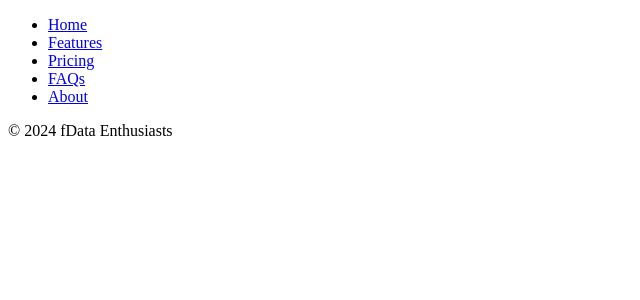
After one commit to dynamicsamic/fdata, a Django app: template fdata/templates/includes/footer.html in a window 1280 px wide. The commit adds this page. Shown: the top 300 px of the page, without its empty margins (0-640 px from the left). Run offline with Django 5.2, Linux system fonts and the light colour scheme; the template is opened without the code that fills it, so the values that code supplies are empty.

Commit message:
feat: add bootsrap5.3 styles; add new templates

```diff
--- a/fdata/templates/base.html
+++ b/fdata/templates/base.html
@@ -1,10 +1,11 @@
 <!DOCTYPE html>
 <html lang="en">
     <head>
+        {% block head %}
         <meta charset="utf-8" />
         <meta name="viewport" content="width=device-width, initial-scale=1.0">
-        {% block title %}
-        <title>FData</title>
+        <link href="https://cdn.jsdelivr.net/npm/bootstrap@5.1.3/dist/css/bootstrap.min.css" rel="stylesheet" integrity="sha384-1BmE4kWBq78iYhFldvKuhfTAU6auU8tT94WrHftjDbrCEXSU1oBoqyl2QvZ6jIW3" crossorigin="anonymous">
+        <title>{% block title %}{% endblock %}@fData</title>
         {% endblock %}
     </head>
     <body>
@@ -20,5 +21,6 @@
             {% block footer %}
             {% endblock %}
         </footer>
+        <script src="https://cdn.jsdelivr.net/npm/bootstrap@5.1.3/dist/js/bootstrap.bundle.min.js" integrity="sha384-ka7Sk0Gln4gmtz2MlQnikT1wXgYsOg+OMhuP+IlRH9sENBO0LRn5q+8nbTov4+1p" crossorigin="anonymous"></script>
     </body>
 </html>
--- /dev/null
+++ b/fdata/templates/includes/footer.html
@@ -0,0 +1,15 @@
+<!DOCTYPE html>
+<html>
+    <div class="container">
+        <footer class="py-3 my-4">
+          <ul class="nav justify-content-center border-bottom pb-3 mb-3">
+            <li class="nav-item"><a href="#" class="nav-link px-2 text-muted">Home</a></li>
+            <li class="nav-item"><a href="#" class="nav-link px-2 text-muted">Features</a></li>
+            <li class="nav-item"><a href="#" class="nav-link px-2 text-muted">Pricing</a></li>
+            <li class="nav-item"><a href="#" class="nav-link px-2 text-muted">FAQs</a></li>
+            <li class="nav-item"><a href="#" class="nav-link px-2 text-muted">About</a></li>
+          </ul>
+          <p class="text-center text-muted">&copy; 2024 fData Enthusiasts</p>
+        </footer>
+      </div>
+</html>
```
Also changed, not shown: fdata/templates/includes/header.html (added, +19 -0 lines), fdata/templates/index.html (+4 -3 lines), fdata/templates/stats/circuits.html (+5 -5 lines).
